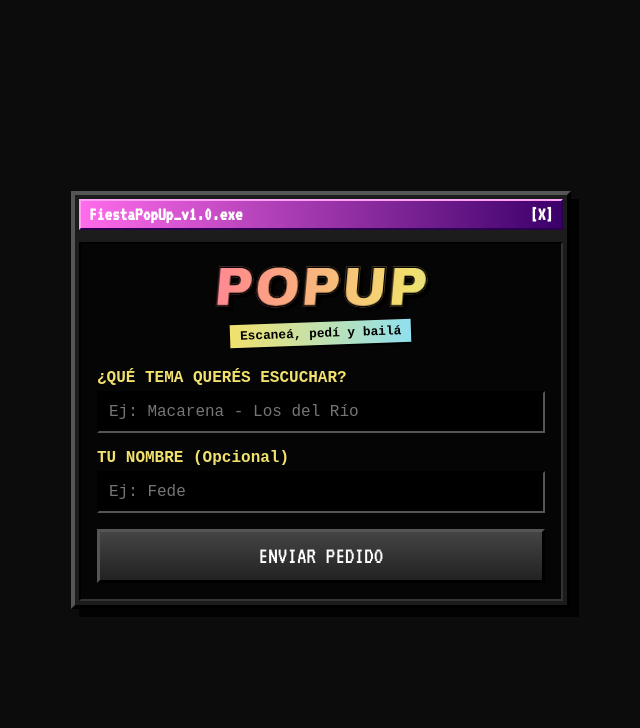
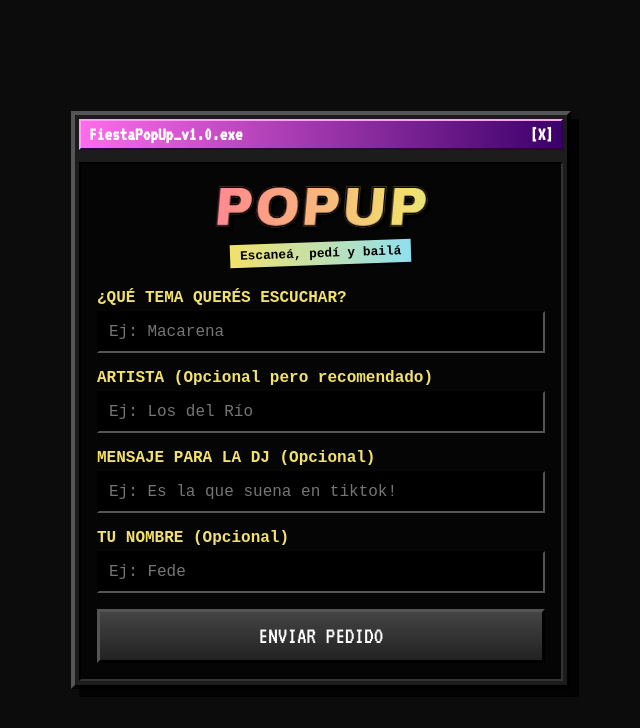
Before and after one commit to fedegodoy/fiesta-popup, a Next.js app: page / in a window 1280 px wide. Shown: the top 728 px of the page, without its empty margins (319-959 px from the left). Built offline with nearby package versions, Linux system fonts and the light colour scheme; no server answers.

Commit message:
feat: add artist and dj_message fields to song requests

```diff
--- a/src/app/page.tsx
+++ b/src/app/page.tsx
@@ -5,6 +5,8 @@ import { supabase } from "@/utils/supabase";
 
 export default function Home() {
   const [song, setSong] = useState("");
+  const [artist, setArtist] = useState("");
+  const [message, setMessage] = useState("");
   const [name, setName] = useState("");
   const [status, setStatus] = useState<"idle" | "loading" | "success" | "error">("idle");
   const [errorMessage, setErrorMessage] = useState("");
@@ -17,20 +19,23 @@ export default function Home() {
     setErrorMessage("");
 
     try {
-      // 1. Fetch song details from Spotify API Route
-      const res = await fetch(`/api/spotify/search?q=${encodeURIComponent(song)}`);
+      // 1. Combine query for Spotify
+      const query = artist.trim() ? `${song.trim()} ${artist.trim()}` : song.trim();
+      const res = await fetch(`/api/spotify/search?q=${encodeURIComponent(query)}`);
 
       if (!res.ok) {
-        throw new Error("No pudimos encontrar ese tema en Spotify. Probá con otro.");
+        throw new Error("No pudimos encontrar ese tema en Spotify. Probá con otro o revisá cómo está escrito.");
       }
 
       const track = await res.json();
 
-      // 2. Insert into Supabase
+      // 2. Insert into Supabase with all fields
       const { error } = await supabase.from("song_requests").insert([
         {
           guest_name: name.trim() || "Anónimo",
           song_query: song.trim(),
+          artist_name: artist.trim() || null,
+          dj_message: message.trim() || null,
           spotify_track_id: track.track_id,
           spotify_url: track.url,
           cover_url: track.cover_url,
@@ -44,6 +49,8 @@ export default function Home() {
 
       setStatus("success");
       setSong("");
+      setArtist("");
+      setMessage("");
       setName("");
 
       // Reset success message after 5 seconds
@@ -70,9 +77,29 @@ export default function Home() {
           id="song"
           value={song}
           onChange={(e) => setSong(e.target.value)}
-          placeholder="Ej: Macarena - Los del Río"
+          placeholder="Ej: Macarena"
           autoComplete="off"
           required
+        />
+
+        <label htmlFor="artist">ARTISTA (Opcional pero recomendado)</label>
+        <input
+          type="text"
+          id="artist"
+          value={artist}
+          onChange={(e) => setArtist(e.target.value)}
+          placeholder="Ej: Los del Río"
+          autoComplete="off"
+        />
+
+        <label htmlFor="message">MENSAJE PARA LA DJ (Opcional)</label>
+        <input
+          type="text"
+          id="message"
+          value={message}
+          onChange={(e) => setMessage(e.target.value)}
+          placeholder="Ej: Es la que suena en tiktok!"
+          autoComplete="off"
         />
 
         <label htmlFor="name">TU NOMBRE (Opcional)</label>
```
Also changed, not shown: src/app/ine-dj/page.tsx (+15 -3 lines), 1 other file (tests, documents, lock files or other folders).
